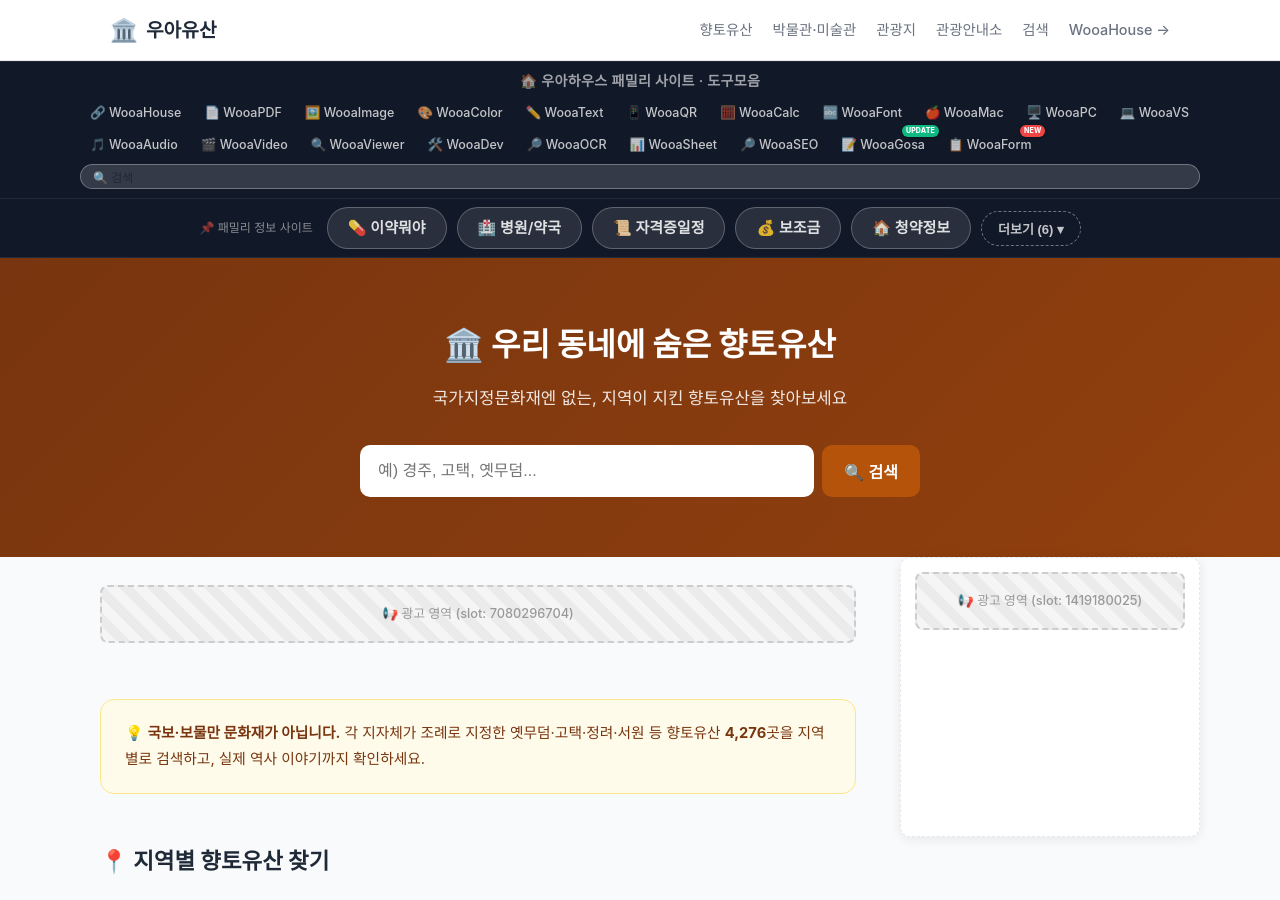
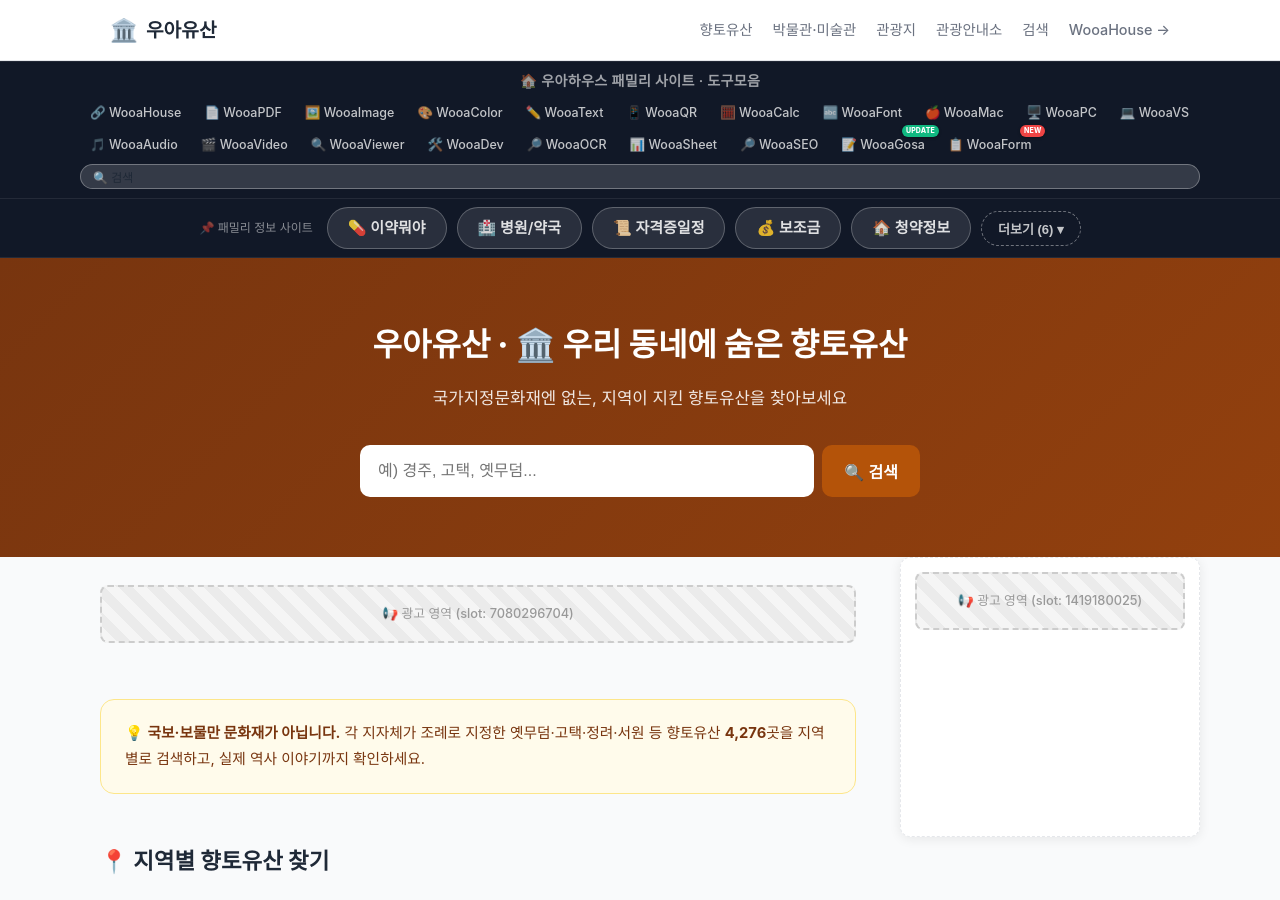
Before and after one commit to ingmaster83-code/wooaheritage, a Jekyll site: the page built from index.html, in a window 1280 px wide and 900 px high. Built offline with Jekyll 4.4.1, drawn with Linux system fonts in a browser that asks for light colours; some web fonts are replaced; comment, search, counter and statistics services are not loaded.

Commit message:
Add Korean brand name to H1 for SEO/brand-search visibility

```diff
--- a/index.html
+++ b/index.html
@@ -6,7 +6,7 @@ description: 전국 4,276곳의 지자체 지정 향토유산(옛무덤·고택
 
 <!-- 히어로 & 검색 -->
 <div class="hero">
-  <h1>🏛️ 우리 동네에 숨은 향토유산</h1>
+  <h1>우아유산 · 🏛️ 우리 동네에 숨은 향토유산</h1>
   <p>국가지정문화재엔 없는, 지역이 지킨 향토유산을 찾아보세요</p>
   <div class="search-wrap">
     <input type="text" id="searchInput" class="search-input"
```
